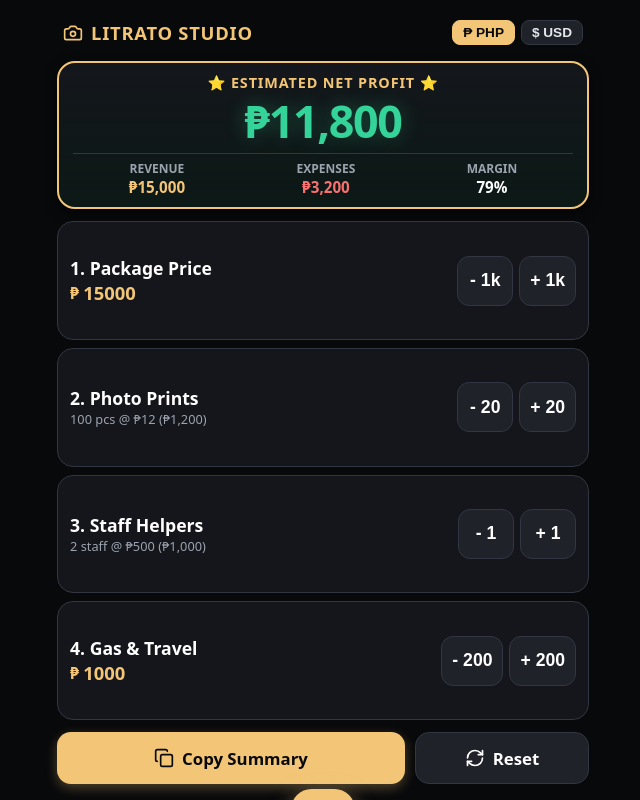
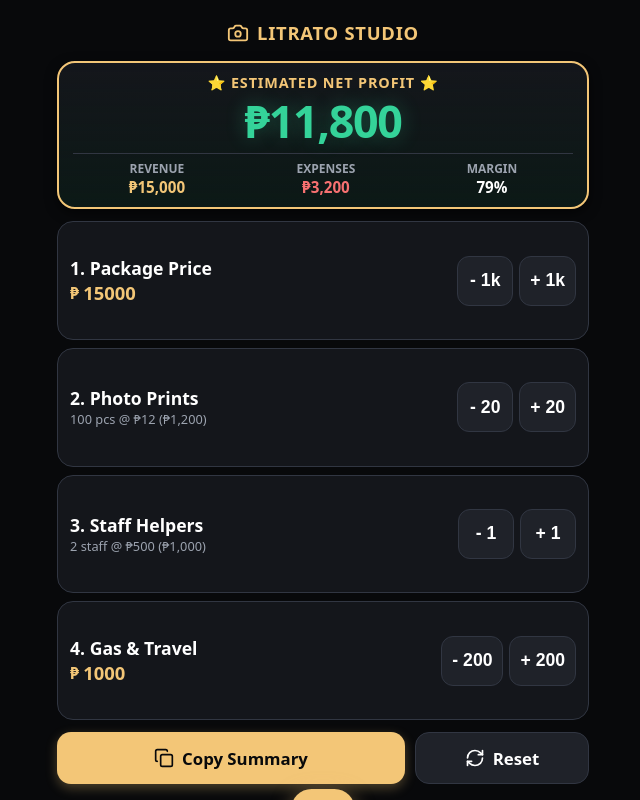
Before and after one commit to yunaayumii/LitratoCalculator, a React (Vite) app: page / in a window 1280 px wide. Shown: the whole page, without its empty margins (317-957 px from the left). Built offline with nearby package versions, Linux system fonts and the light colour scheme.

Commit message:
refactor: remove currency switch

```diff
--- a/src/App.tsx
+++ b/src/App.tsx
@@ -7,8 +7,8 @@ import {
 } from 'lucide-react';
 
 function App() {
-  // Config state
-  const [currency, setCurrency] = useState<'₱' | '$'>('₱');
+  // Fixed currency symbol (Philippine Peso only)
+  const currency = '₱';
 
   // Input states
   const [rentalPrice, setRentalPrice] = useState<number>(15000);
@@ -99,26 +99,10 @@ function App() {
       </div>
 
       {/* Compact Header Bar */}
-      <header className="app-header">
+      <header className="app-header" style={{ justifyContent: 'center' }}>
         <div className="logo-container">
-          <Camera size={20} color="var(--accent-gold)" />
+          <Camera size={22} color="var(--accent-gold)" />
           <span className="logo-text">LITRATO STUDIO</span>
-        </div>
-        <div className="currency-switcher">
-          <button
-            type="button"
-            className={`currency-btn ${currency === '₱' ? 'active' : ''}`}
-            onClick={() => setCurrency('₱')}
-          >
-            ₱ PHP
-          </button>
-          <button
-            type="button"
-            className={`currency-btn ${currency === '$' ? 'active' : ''}`}
-            onClick={() => setCurrency('$')}
-          >
-            $ USD
-          </button>
         </div>
       </header>
 
--- a/src/index.css
+++ b/src/index.css
@@ -92,29 +92,6 @@ html, body {
   font-weight: 800;
   letter-spacing: 0.04em;
   color: var(--accent-gold);
-}
-
-.currency-switcher {
-  display: flex;
-  gap: 6px;
-}
-
-.currency-btn {
-  background: var(--bg-surface-elevated);
-  color: var(--text-secondary);
-  border: 1.5px solid var(--border-color);
-  padding: 4px 10px;
-  border-radius: 8px;
-  cursor: pointer;
-  font-weight: 700;
-  font-size: 0.85rem;
-  transition: all var(--transition-fast);
-}
-
-.currency-btn.active {
-  background: var(--accent-gold);
-  color: var(--bg-main);
-  border-color: var(--accent-gold);
 }
 
 /* Top Prominent Profit Dashboard Card */
```
